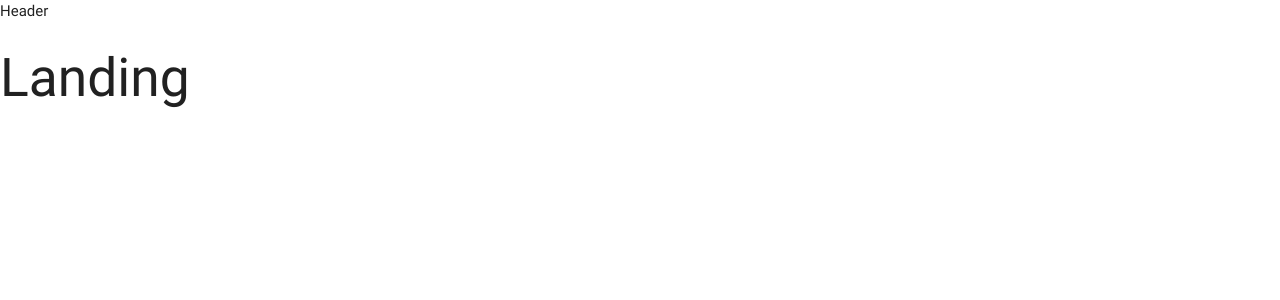
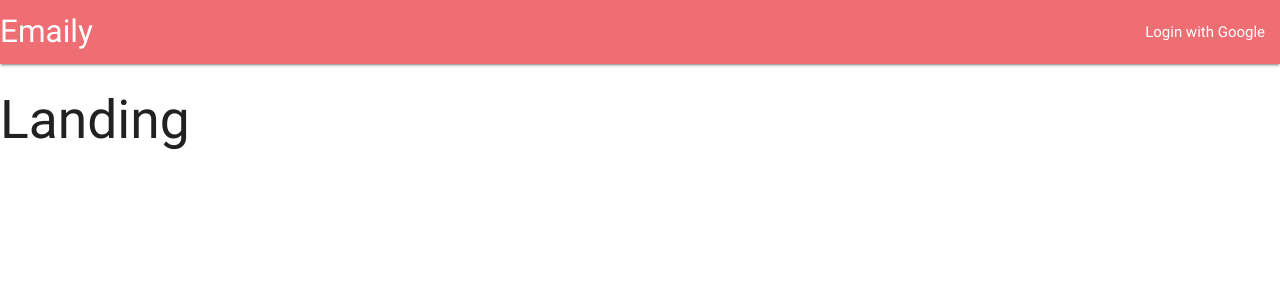
Before and after one commit to chandan7193/backend, a React (Create React App) app in the folder client/: page / in a window 1280 px wide. Shown: the top 300 px of the page. Built offline with nearby package versions, Linux system fonts and the light colour scheme.

Commit message:
Header Design

```diff
--- a/client/src/components/Header.js
+++ b/client/src/components/Header.js
@@ -4,7 +4,14 @@
   render(){
     return(
       <div>
-        Header
+        <nav>
+          <div className="nav-wrapper">
+            <a href="#" className=" left brand-logo">Emaily</a>
+            <ul  className="right">
+              <li><a >Login with Google</a></li>
+            </ul>
+          </div>
+        </nav>
       </div>
     )
   }
```
